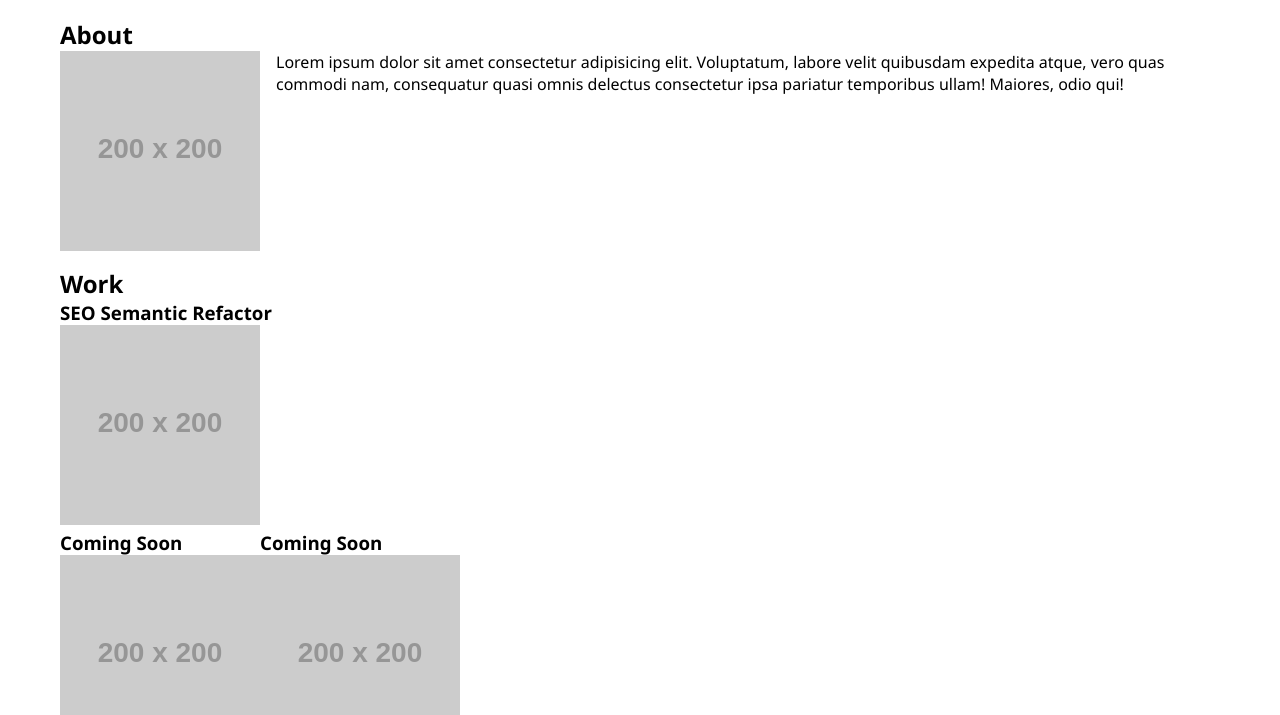
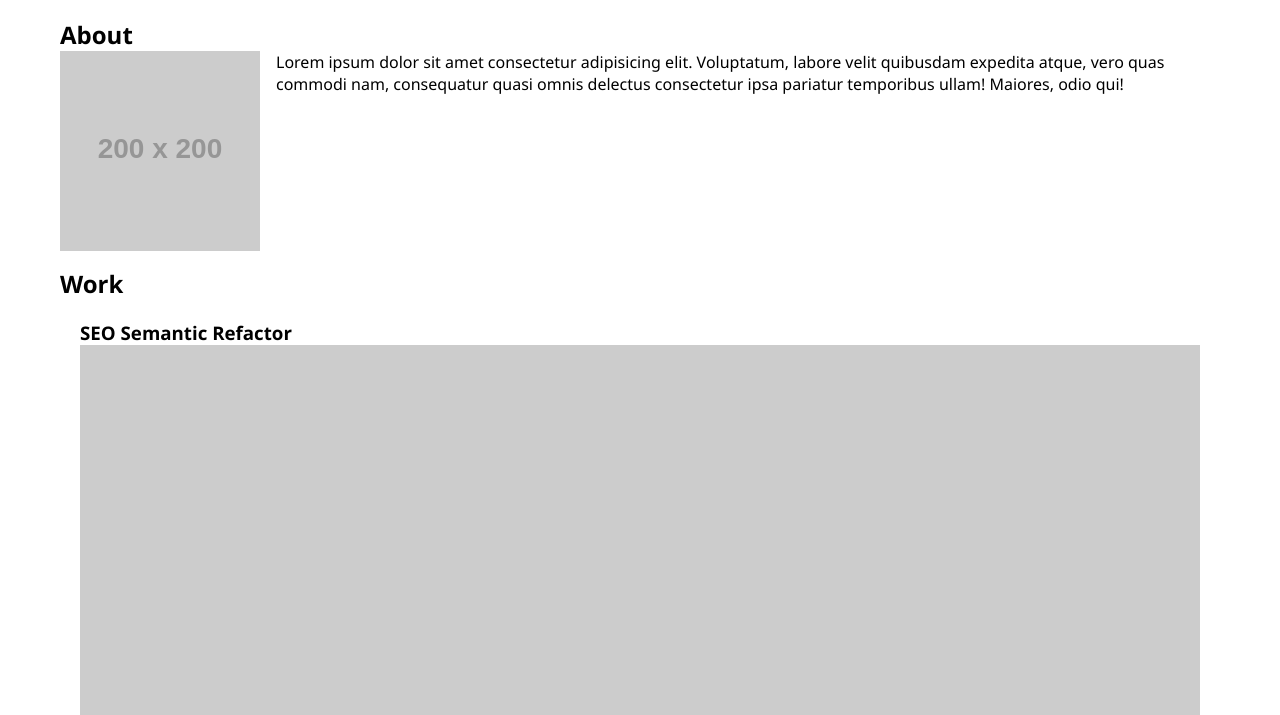
Before and after one commit to sarahbryant411/portfolio-html-css, a plain HTML site: page index.html in a window 1280 px wide. Shown: the part 85-800 px from the top of the page. Drawn offline with Linux system fonts and the light colour scheme; placeholder pictures from the web are drawn by us.

Commit message:
added images to the assets folder

```diff
--- a/assets/css/style.css
+++ b/assets/css/style.css
@@ -2,6 +2,24 @@
     padding: 0;
     margin: 0;
     box-sizing: border-box;
+  }
+
+  .portfolio-items {
+    display: flex;
+    flex-wrap: wrap;
+  }
+
+  .portfolio-items article {
+    width: calc(50% - 40);
+    margin: 20px;
+  }
+
+  .portfolio-items article:first-child {
+    width: calc(100% - 40px);
+  }
+
+  .portfolio-items article:first-child img {
+    width:  100%;
   }
 
   body {
--- a/index.html
+++ b/index.html
@@ -35,6 +35,7 @@
             </div>
 
         </section>
+        <section>
         <section id="work">
             <!--Added <h2>-->
             <!--Added <div>-->
@@ -60,9 +61,7 @@
                         <img src="https://via.placeholder.com/200" />
                     </a>
                 </article>
-
             </div>
-
         </section>
         <section id="contact">
             <h2>Contact</h2>
```
Also changed, not shown: assets/images/IMG_3851.jpg (added), assets/images/SEO Semantic Refactor.jpg (added), 6 other files.
